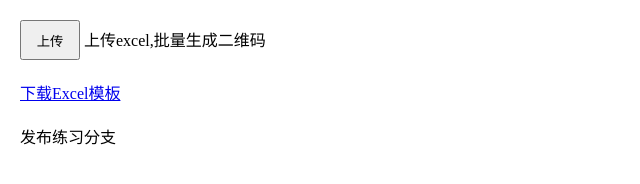
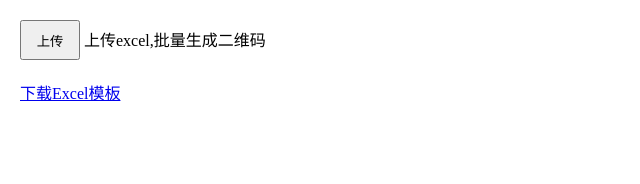
Before and after one commit to crystalcatdika/webpackDemo, a website built with webpack: page src/index.html in a window 1280 px wide. Shown: the whole page, without its empty margins (0-640 px from the left). Built offline with nearby package versions, Linux system fonts and the light colour scheme.

Commit message:
删除测试代码

```diff
--- a/src/index.html
+++ b/src/index.html
@@ -9,7 +9,6 @@
 <div class="content" style="margin: 20px">
 	<p style="margin-bottom: 20px"><Button style="width: 60px; height: 40px;" class="batchQr">上传</Button> 上传excel,批量生成二维码</p>
 	<p style="margin-bottom: 20px"><a href="/productDetail.xlsx" download>下载Excel模板</a></p>
-	<p>发布练习分支</p>
 	<div class="qrcodeBox"></div>
 </div>
 </body>
```
